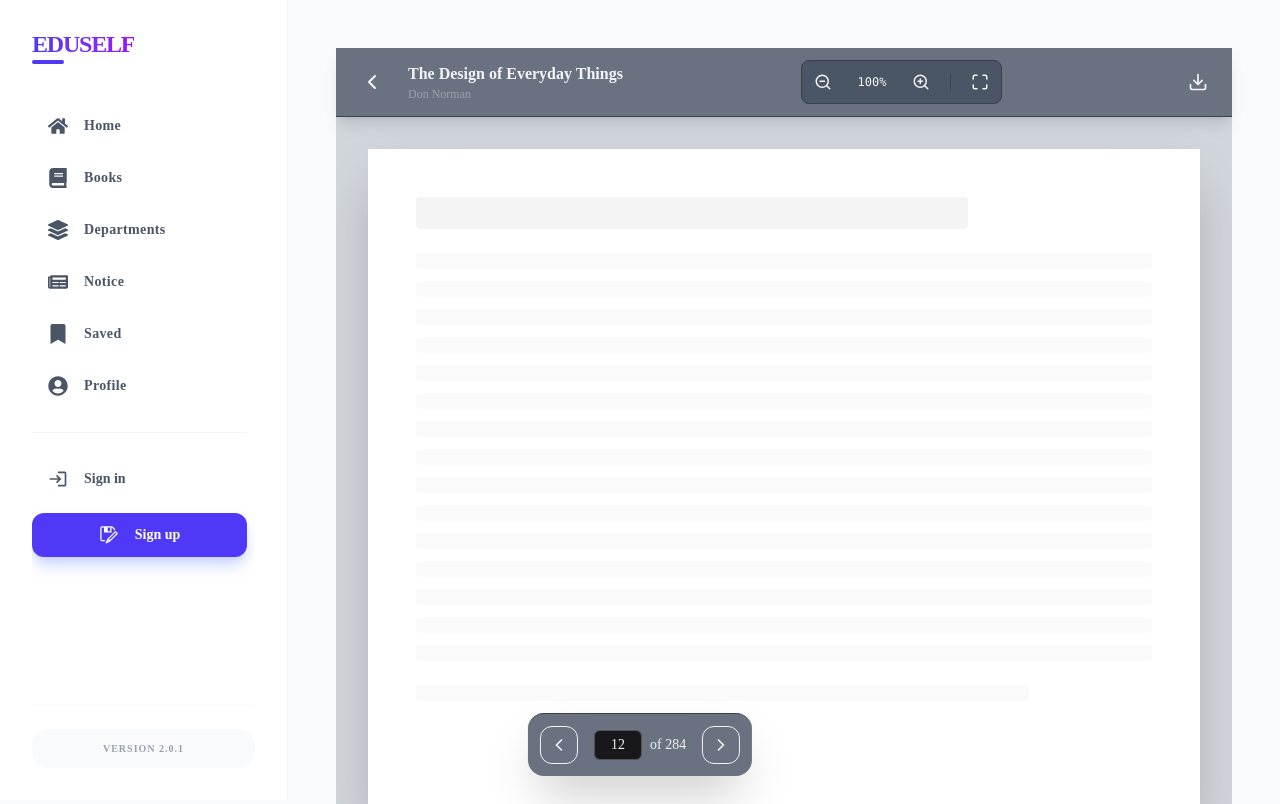
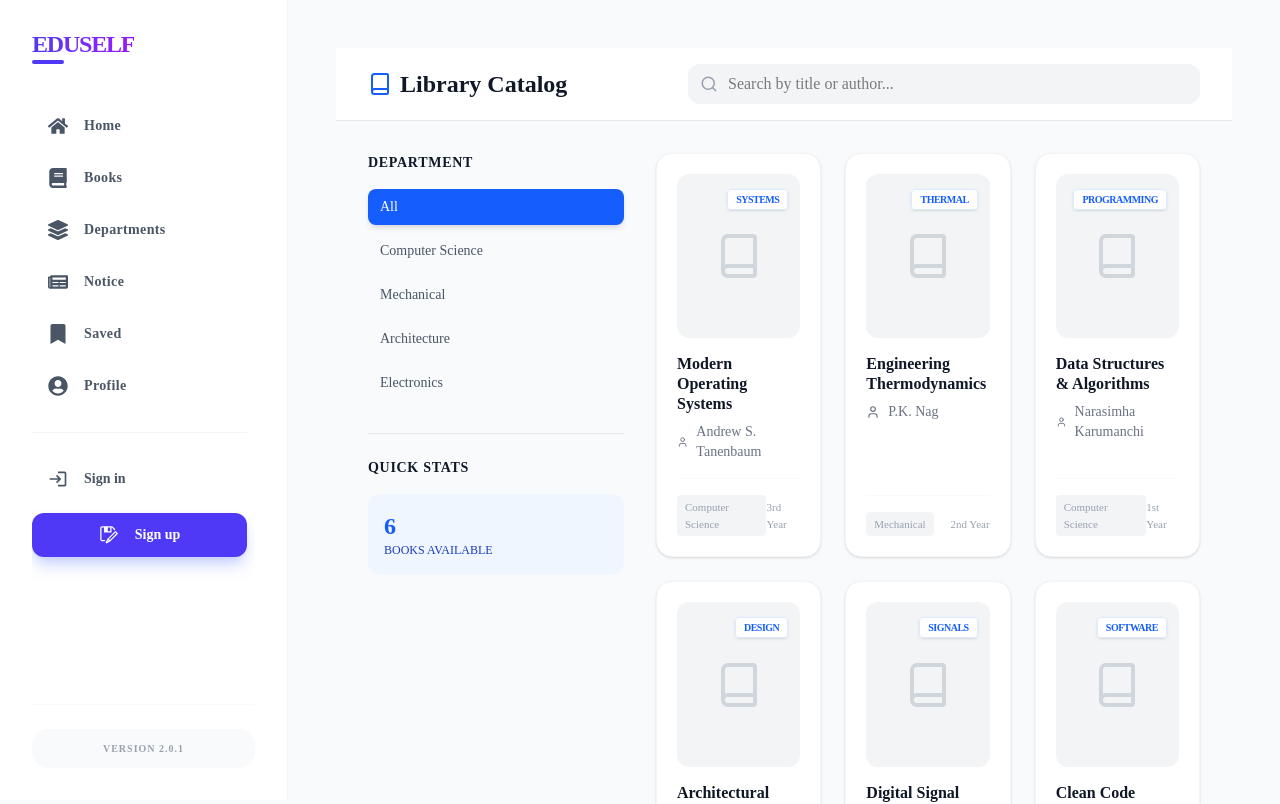
Before and after one commit to ratulislam46/EduSelf-Online-Platform, a Next.js app: page /books in a window 1280 px wide. Shown: the top 804 px of the page. Built offline with nearby package versions, Linux system fonts and the light colour scheme.

Commit message:
Updated Books list page

```diff
--- a/src/app/books/page.jsx
+++ b/src/app/books/page.jsx
@@ -1,125 +1,140 @@
 "use client"
 
 import React, { useState } from 'react';
-import { ChevronLeft, ChevronRight, ZoomIn, ZoomOut, Maximize, Minimize, Download, Info, Menu } from 'lucide-react';
+import { Search, Filter, Book, User, Bookmark, SlidersHorizontal, X } from 'lucide-react';
 
-const BooksPage = () => {
-    const [zoom, setZoom] = useState(100);
-    const [currentPage, setCurrentPage] = useState(12);
-    const totalPages = 284;
+const BooksListPage = () => {
+  const [searchQuery, setSearchQuery] = useState("");
+  const [selectedDept, setSelectedDept] = useState("All");
+  const [isFilterOpen, setIsFilterOpen] = useState(false);
 
-    const bookData = {
-        title: "The Design of Everyday Things",
-        author: "Don Norman"
-    };
+  // Mock Data
+  const books = [
+    { id: 1, title: "Modern Operating Systems", author: "Andrew S. Tanenbaum", subject: "Systems", department: "Computer Science", year: "3rd Year" },
+    { id: 2, title: "Engineering Thermodynamics", author: "P.K. Nag", subject: "Thermal", department: "Mechanical", year: "2nd Year" },
+    { id: 3, title: "Data Structures & Algorithms", author: "Narasimha Karumanchi", subject: "Programming", department: "Computer Science", year: "1st Year" },
+    { id: 4, title: "Architectural Graphics", author: "Francis D.K. Ching", subject: "Design", department: "Architecture", year: "1st Year" },
+    { id: 5, title: "Digital Signal Processing", author: "John G. Proakis", subject: "Signals", department: "Electronics", year: "3rd Year" },
+    { id: 6, title: "Clean Code", author: "Robert C. Martin", subject: "Software", department: "Computer Science", year: "2nd Year" },
+  ];
+
+  const departments = ["All", "Computer Science", "Mechanical", "Architecture", "Electronics"];
+
+  const filteredBooks = books.filter(book => {
+    const matchesSearch = book.title.toLowerCase().includes(searchQuery.toLowerCase()) ||
+                          book.author.toLowerCase().includes(searchQuery.toLowerCase());
+    const matchesDept = selectedDept === "All" || book.department === selectedDept;
+    return matchesSearch && matchesDept;
+  });
 
   return (
-        <div className="flex flex-col h-screen bg-amber-500 text-zinc-100 font-sans">
+    <div className="min-h-screen bg-[#F8FAFC]">
+      {/* Header Section */}
+      <div className="bg-white border-b border-gray-200 sticky top-0 z-30">
+        <div className="max-w-7xl mx-auto px-4 sm:px-6 lg:px-8 py-4">
+          <div className="flex flex-col md:flex-row md:items-center justify-between gap-4">
+            <h1 className="text-2xl font-bold text-gray-900 flex items-center gap-2">
+              <Book className="text-blue-600" /> Library Catalog
+            </h1>
 
-            {/* Top Navigation Bar */}
-            <header className="flex items-center justify-between px-4 py-3 bg-gray-500 border-b border-zinc-700 shadow-lg z-10">
-                <div className="flex items-center gap-4">
-                    <button className="p-2 hover:bg-zinc-700 rounded-full transition-colors">
-                        <ChevronLeft size={24} />
+            <div className="relative flex-1 max-w-lg">
+              <Search className="absolute left-3 top-1/2 -translate-y-1/2 text-gray-400" size={18} />
+              <input
+                type="text"
+                placeholder="Search by title or author..."
+                className="w-full pl-10 pr-4 py-2 bg-gray-100 border-transparent rounded-xl focus:bg-white focus:ring-2 focus:ring-blue-500 transition-all outline-none"
+                value={searchQuery}
+                onChange={(e) => setSearchQuery(e.target.value)}
+              />
+            </div>
+
+            <button
+              onClick={() => setIsFilterOpen(!isFilterOpen)}
+              className="md:hidden flex items-center justify-center gap-2 px-4 py-2 bg-blue-50 text-blue-600 rounded-lg font-medium"
+            >
+              <SlidersHorizontal size={18} /> Filters
             </button>
-                    <div>
-                        <h1 className="text-sm md:text-base font-semibold truncate max-w-[150px] md:max-w-md">
-                            {bookData.title}
-                        </h1>
-                        <p className="text-xs text-zinc-400">{bookData.author}</p>
+          </div>
         </div>
       </div>
 
-                {/* Controls: Hidden on small screens, grouped in menu */}
-                <div className="hidden md:flex items-center gap-2 bg-gray-600 rounded-lg p-1 border border-zinc-700">
+      <div className="max-w-7xl mx-auto px-4 sm:px-6 lg:px-8 py-8">
+        <div className="flex flex-col md:flex-row gap-8">
+
+          {/* Desktop Sidebar Filters */}
+          <aside className="hidden md:block w-64 space-y-8 shrink-0">
+            <div>
+              <h3 className="text-sm font-semibold text-gray-900 uppercase tracking-wider mb-4">Department</h3>
+              <div className="space-y-2">
+                {departments.map(dept => (
                   <button
-                        onClick={() => setZoom(Math.max(50, zoom - 10))}
-                        className="p-2 hover:bg-zinc-700 rounded-md transition-all"
+                    key={dept}
+                    onClick={() => setSelectedDept(dept)}
+                    className={`block w-full text-left px-3 py-2 rounded-lg text-sm transition-colors ${
+                      selectedDept === dept ? "bg-blue-600 text-white shadow-md" : "text-gray-600 hover:bg-gray-200"
+                    }`}
                   >
-                        <ZoomOut size={18} />
+                    {dept}
                   </button>
-                    <span className="text-xs font-mono w-12 text-center">{zoom}%</span>
-                    <button
-                        onClick={() => setZoom(Math.min(200, zoom + 10))}
-                        className="p-2 hover:bg-zinc-700 rounded-md transition-all"
-                    >
-                        <ZoomIn size={18} />
-                    </button>
-
-                    <div className="w-px h-4 bg-zinc-700 mx-1" />
-
-                    <button className="p-2 hover:bg-zinc-700 rounded-md transition-all">
-                        <Maximize size={18} />
-                    </button>
+                ))}
+              </div>
             </div>
 
-                <div className="flex items-center gap-2">
-                    <button className="p-2 hover:bg-zinc-700 rounded-full md:hidden">
-                        <Menu size={20} />
-                    </button>
-                    <button className="hidden sm:flex p-2 hover:bg-zinc-700 rounded-full">
-                        <Download size={20} />
-                    </button>
+            <div className="pt-6 border-t border-gray-200">
+              <h3 className="text-sm font-semibold text-gray-900 uppercase tracking-wider mb-4">Quick Stats</h3>
+              <div className="bg-blue-50 p-4 rounded-xl">
+                <p className="text-blue-600 text-2xl font-bold">{filteredBooks.length}</p>
+                <p className="text-blue-800 text-xs font-medium uppercase">Books Available</p>
               </div>
-            </header>
+            </div>
+          </aside>
 
-            {/* Main Reading Area */}
-            <main className="flex-1 overflow-auto relative bg-gray-300 flex justify-center p-4 md:p-8">
-                {/* PDF Page Mockup */}
-                <div
-                    className="bg-white shadow-2xl transition-all duration-300 ease-in-out origin-top"
-                    style={{
-                        width: `${Math.min(100, (600 * zoom) / 100)}%`,
-                        maxWidth: '850px',
-                        aspectRatio: '1 / 1.41', // Standard A4 Aspect Ratio
-                    }}
-                >
-                    {/* Internal Content Placeholder */}
-                    <div className="p-12 text-zinc-800 space-y-6">
-                        <div className="h-8 bg-zinc-100 w-3/4 rounded" />
-                        <div className="space-y-3">
-                            {[...Array(15)].map((_, i) => (
-                                <div key={i} className="h-4 bg-zinc-50 rounded w-full" />
+          {/* Books Grid */}
+          <main className="flex-1">
+            {filteredBooks.length > 0 ? (
+              <div className="grid grid-cols-1 sm:grid-cols-2 lg:grid-cols-3 gap-6">
+                {filteredBooks.map((book) => (
+                  <div key={book.id} className="group bg-white rounded-2xl border border-gray-100 p-5 shadow-sm hover:shadow-md transition-all flex flex-col">
+                    <div className="relative aspect-[3/4] mb-4 bg-gray-100 rounded-xl overflow-hidden flex items-center justify-center group-hover:bg-blue-50 transition-colors">
+                      <Book size={48} className="text-gray-300 group-hover:text-blue-200 transition-colors" />
+                      <div className="absolute top-3 right-3">
+                        <span className="px-2 py-1 bg-white/90 backdrop-blur text-[10px] font-bold text-blue-600 rounded uppercase tracking-tighter shadow-sm border border-blue-100">
+                          {book.subject}
+                        </span>
+                      </div>
+                    </div>
+
+                    <div className="space-y-2 flex-1">
+                      <h3 className="font-bold text-gray-900 leading-tight group-hover:text-blue-600 transition-colors">
+                        {book.title}
+                      </h3>
+                      <div className="flex items-center gap-2 text-sm text-gray-500">
+                        <User size={14} />
+                        <span>{book.author}</span>
+                      </div>
+                    </div>
+
+                    <div className="mt-4 pt-4 border-t border-gray-50 flex items-center justify-between text-[11px] font-medium text-gray-400">
+                      <span className="bg-gray-100 px-2 py-1 rounded">{book.department}</span>
+                      <span>{book.year}</span>
+                    </div>
+                  </div>
                 ))}
               </div>
-                        <div className="h-4 bg-zinc-50 rounded w-5/6" />
+            ) : (
+              <div className="text-center py-20">
+                <div className="inline-flex items-center justify-center w-16 h-16 bg-gray-100 rounded-full mb-4">
+                  <X className="text-gray-400" />
+                </div>
+                <h3 className="text-lg font-semibold text-gray-900">No books found</h3>
+                <p className="text-gray-500">Try changing your filters or search keywords.</p>
+              </div>
+            )}
+          </main>
         </div>
       </div>
-            </main>
-
-            {/* Bottom Navigation Toolbar */}
-            <footer className="bg-gray-500 backdrop-blur-md border-t border-zinc-700 p-3 fixed bottom-6 left-1/2 -translate-x-1/2 rounded-2xl shadow-2xl flex items-center gap-6 z-20">
-                <div className="flex items-center gap-1">
-                    <button
-                        disabled={currentPage <= 1}
-                        onClick={() => setCurrentPage(prev => prev - 1)}
-                        className="p-2 hover:bg-zinc-700 disabled:opacity-30 rounded-xl transition-colors border"
-                    >
-                        <ChevronLeft size={20} />
-                    </button>
-
-                    <div className="flex items-center gap-2 px-3">
-                        <input
-                            type="text"
-                            value={currentPage}
-                            onChange={(e) => setCurrentPage(Number(e.target.value))}
-                            className="w-12 bg-zinc-900 border border-zinc-600 rounded-md py-1 text-center text-sm focus:ring-2 focus:ring-blue-500 outline-none"
-                        />
-                        <span className="text-sm">of {totalPages}</span>
-                    </div>
-
-                    <button
-                        disabled={currentPage >= totalPages}
-                        onClick={() => setCurrentPage(prev => prev + 1)}
-                        className="p-2 hover:bg-zinc-700 disabled:opacity-30 rounded-xl transition-colors border"
-                    >
-                        <ChevronRight size={20} />
-                    </button>
-                </div>
-            </footer>
-
     </div>
   );
 };
 
-export default BooksPage;
+export default BooksListPage;
```
Lines whose indentation alone changed are shown as unchanged.
